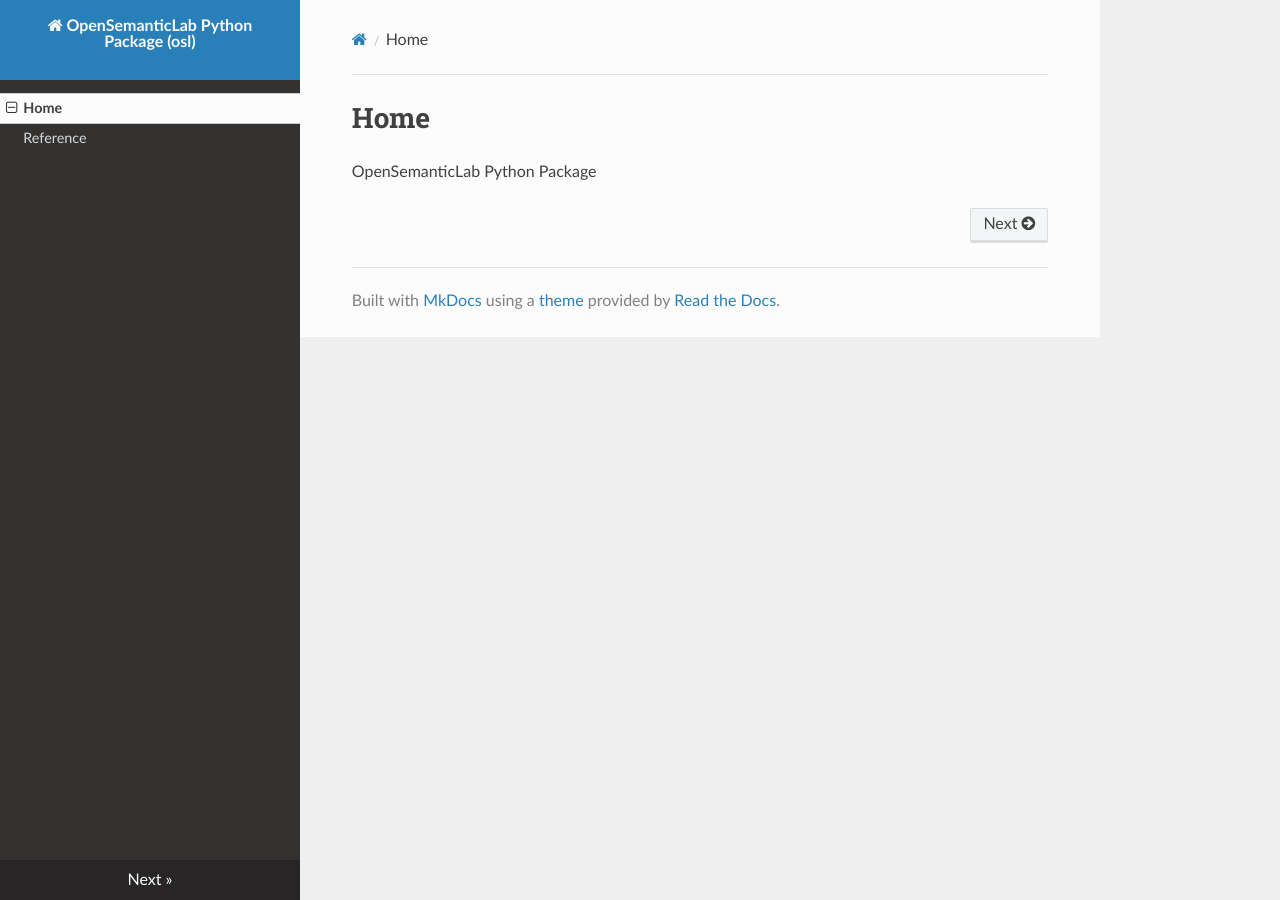
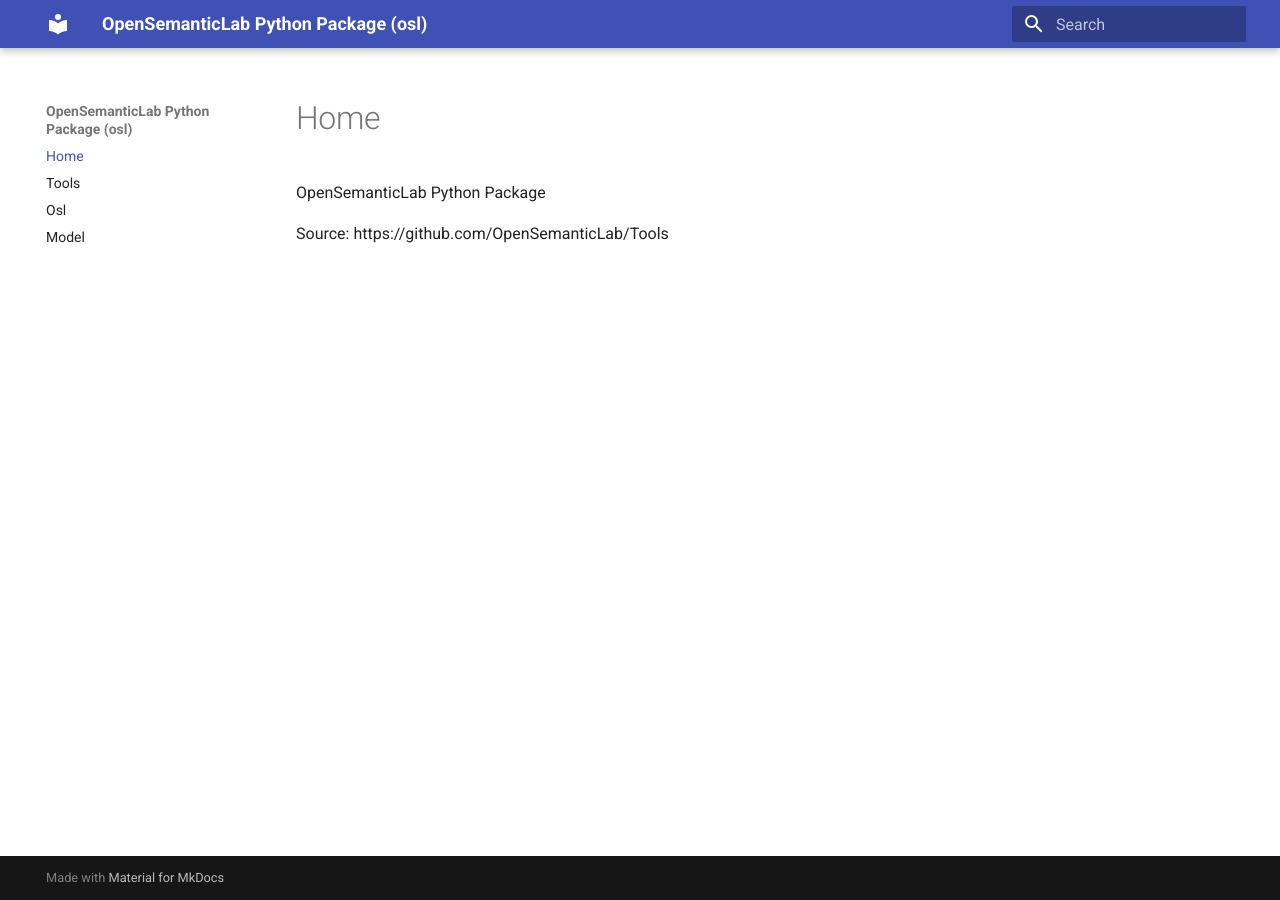
Before and after one commit to OpenSemanticLab/osw-python, an MkDocs documentation site: the page built from docs/index.md, in a window 1280 px wide. Built offline with MkDocs 1.6.1 and Material for MkDocs 9.7.7, drawn with Linux system fonts in a browser that asks for light colours; nearby versions of some CDN libraries.

Commit message:
improve docs

```diff
--- a/docs/index.md
+++ b/docs/index.md
@@ -1,3 +1,5 @@
 # Home
 
 OpenSemanticLab Python Package
+
+Source: https://github.com/OpenSemanticLab/Tools
--- /dev/null
+++ b/docs/osl.md
@@ -0,0 +1,3 @@
+OpenSematicLab Class
+
+::: osl.OSL
--- a/mkdocs.yml
+++ b/mkdocs.yml
@@ -3,7 +3,7 @@
 
 plugins:
 - search
-plugins:
+- autorefs
 - mkdocstrings:
     handlers:
       python:
@@ -14,6 +14,9 @@
 
 nav:
     - Home: index.md
-    - reference.md
+    - tools.md
+    - osl.md
+    - model.md
 
-theme: readthedocs
+theme:
+  name: "material"
```
Also changed, not shown: docs/model.md (added, +3 -0 lines), docs/reference.md (deleted, +0 -13 lines), docs/tools.md (added, +3 -0 lines), 1 other file.
